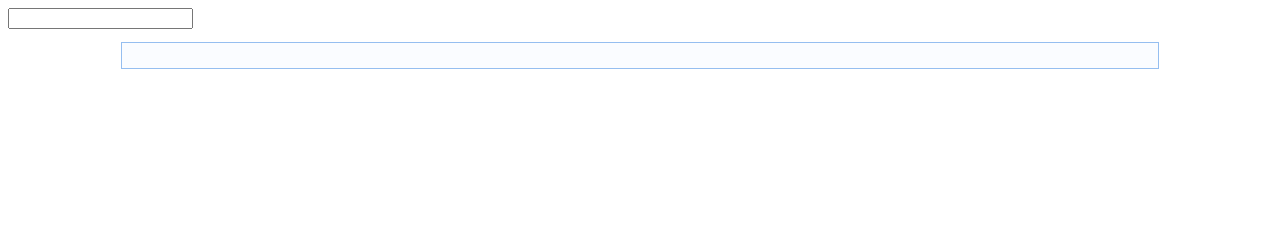
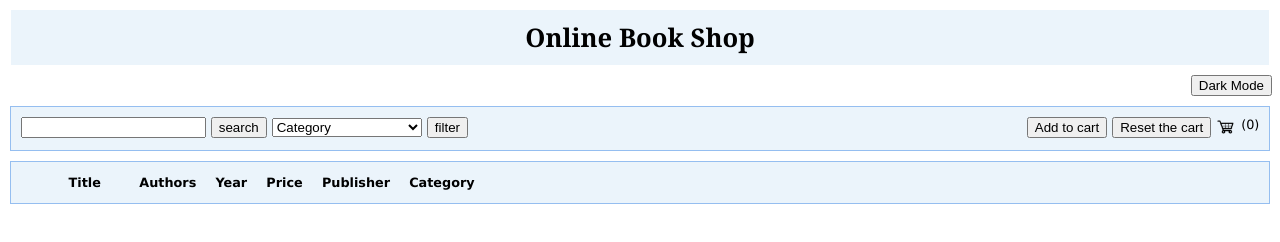
Before and after one commit to kikiarya/OldPhoneStore, a plain HTML site: page start_files_set/index.html in a window 1280 px wide. Drawn offline with Linux system fonts and the light colour scheme.

Commit message:
Update index.html

```diff
--- a/start_files_set/index.html
+++ b/start_files_set/index.html
@@ -9,17 +9,79 @@
 </head>
 
 <body>
+
+    <h1 id="name">
+        Online Book Shop
+    </h1>
+
+    <!-- darkmode -->
+    <div id="darkModeToggle">
+        <button type="button" onclick="toggleDarkMode()">Dark Mode</button>
+    </div>
+
     <form method="get" action="">
-        <div id="searchBox">
-            <input type="text">
+        <div class="container1">
+
+            <div id="searchBox">
+                <input type="text" id="search-input">
+                <button type="button" onclick="SearchBooks()">search</button>
+            </div>
+
+            <div id="filterBox">
+                <select id="category-filter">
+               <option value ="All ">Category</option>
+               <option value ="Art">Art</option>
+               <option value ="Science History ">Science History</option>
+               <option value ="Action and Adventure ">Action and Adventure</option>
+               <option value ="Health ">Health</option>
+               <option value ="Science Fiction ">Science Fiction</option>
+                </select>
+                <button type="button " onclick="filterBooks() ">filter</button>
+            </div>
+
+            <div id="cartBox">
+                <button type="button" onclick="addToCart()">Add to cart</button>
+            </div>
+
+            <div id="ResetBox">
+                <button type="button" onclick="resetCart()">Reset the cart</button>
+            </div>
+
+            <div>
+                <img src="images/shopping_cart.png" alt="Shopping Cart" class="cart-icon">
+            </div>
+
+            <div id="cartquantity">(0)
+            </div>
+
         </div>
-        <div id="listBox">
+
+        <div class="container2">
+
+            <div id="listBox ">
+                <table id="book-table">
+                    <thead>
+                        <tr>
+                            <th></th>
+                            <!-- 复选框列，无表头显示 -->
+                            <th></th>
+                            <!-- 图片列，无表头显示 -->
+                            <th class="title-column">Title</th>
+                            <th></th>
+                            <th>Authors</th>
+                            <th>Year</th>
+                            <th>Price</th>
+                            <th>Publisher</th>
+                            <th>Category</th>
+                        </tr>
+                    </thead>
+                    <tbody>
+                        <!-- 书籍数据将被插入到这里 -->
+                    </tbody>
+                </table>
+            </div>
         </div>
     </form>
-
-
-    <main>
-    </main>
 </body>
 
 </html>
```
